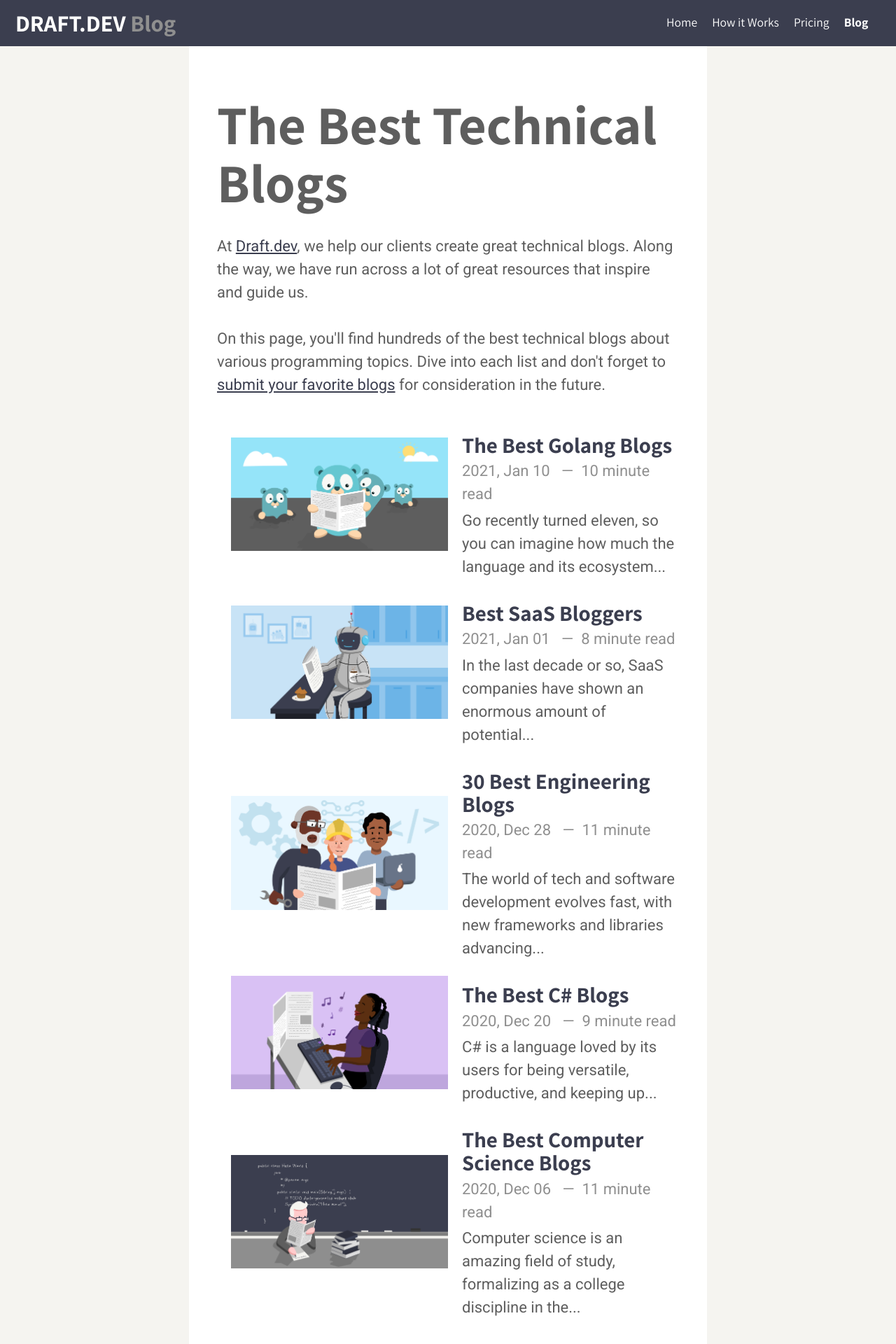
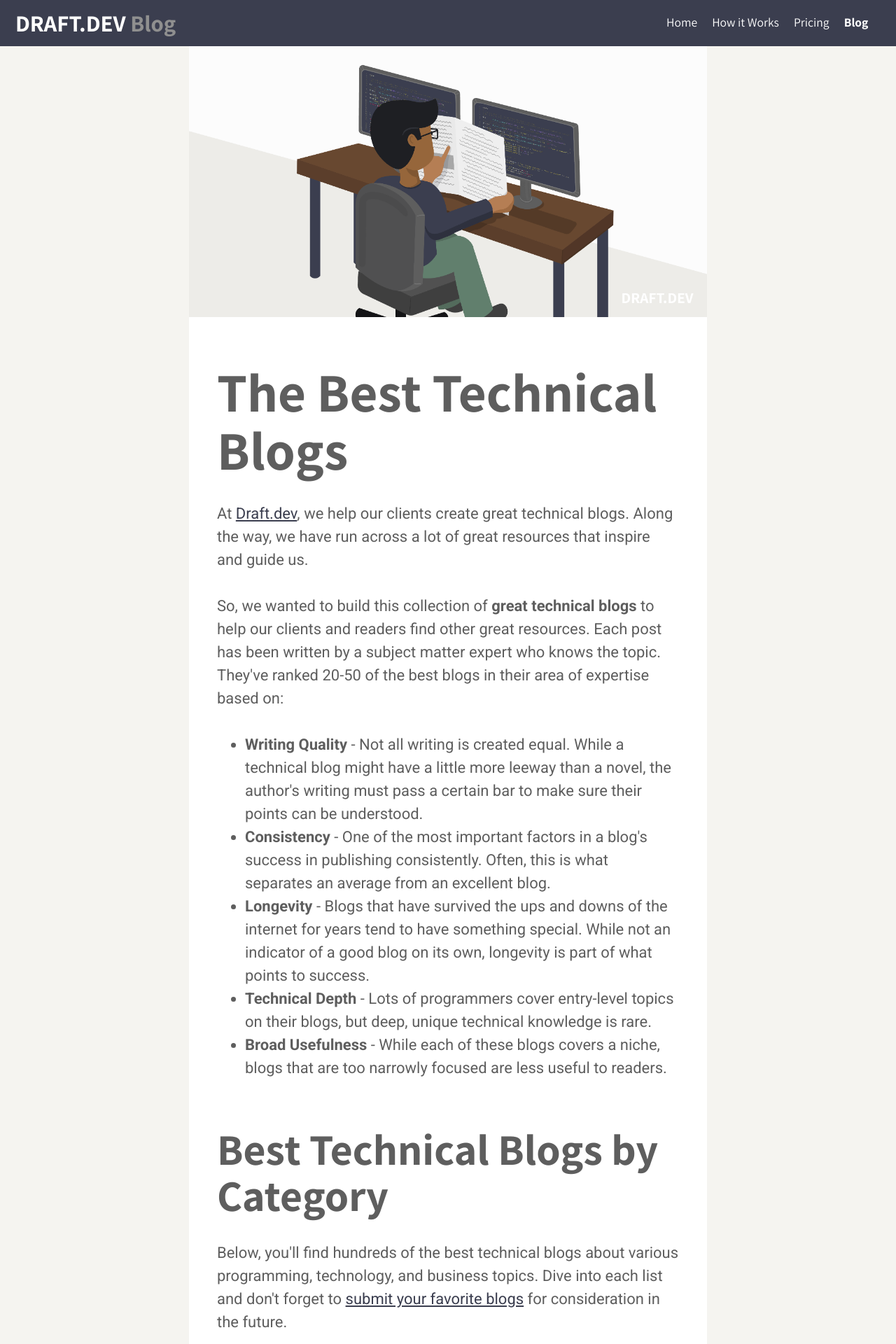
Before and after one commit to karllhughes/learn, a Jekyll site: the page built from technical-blogs.html, in a window 1280 px wide. Shown: the top 1920 px of the page at 70% size. Built offline with Jekyll 4.4.1, drawn with Linux system fonts in a browser that asks for light colours; a script that is not in the unit is left out; some of the changed text lies outside the part shown.

Commit message:
Adding best technical blogs page

```diff
--- a/_layouts/category.html
+++ b/_layouts/category.html
@@ -1,6 +1,11 @@
 ---
 layout: main
 ---
+{% if page.img %}
+<div class="page-cover-image">
+  <img src="{{site.baseurl}}{{page.img}}" alt="Lead image for {{page.title}}" style="width:100%;">
+</div>
+{% endif %}
 <h1>{{ page.title }}</h1>
 
 {{ page.details }}
@@ -23,3 +28,5 @@
   </div>
 </article>
 {% endfor %}
+
+{{ page.after }}
--- a/_posts/2020-12-20-engineering-blogs.md
+++ b/_posts/2020-12-20-engineering-blogs.md
@@ -1,8 +1,8 @@
 ---
 layout: post
-title: 30 Best Engineering Blogs
+title: The Best Engineering Blogs
 description: A great engineering blog is both entertaining and educational. In
-  this list, we've captured 30 of our favorite engineering blogs
+  this list, we've captured 30 of our favorite engineering blogs.
 categories: technical-blogs
 author: anastasia
 date: 2020-12-28T18:00:24.211Z
--- a/_sass/parts/_post.scss
+++ b/_sass/parts/_post.scss
@@ -1,10 +1,4 @@
 .post {
-  .page-cover-image {
-    margin: -5px -40px 20px;
-    position: relative;
-    text-align: center;
-  }
-
   .post-title {
     a {
       text-decoration: none;
--- a/assets/css/main.scss
+++ b/assets/css/main.scss
@@ -144,6 +144,35 @@
   width:100%;
   position:absolute;
 }
+.page-cover-image {
+  margin: -5px -40px 20px;
+  position: relative;
+  text-align: center;
+}
+
+.category-cta {
+  margin: 2rem auto;
+}
+
+.center {
+  text-align: center;
+}
+
+.button-container {
+  margin-top: 1.2rem;
+  margin-bottom: .7rem;
+  a.button {
+    padding: 15px 30px;
+    background-color: $dark-green;
+    color: $white;
+    border-radius: 0.25rem;
+    text-decoration: none;
+  }
+  a.button:hover {
+    text-decoration: none;
+    background-color: $dark-green-hover;
+  }
+}
 
 footer {
   margin-top: 1rem;
--- a/technical-blogs.html
+++ b/technical-blogs.html
@@ -3,8 +3,25 @@
 title: The Best Technical Blogs
 category-name: technical-blogs
 permalink: /technical-blogs/
+img: /assets/posts/programmer.png
 description: Our collection of the best technical blogs on the internet. Topics include programming blogs, developer blogs, software engineering blogs, and more.
 details: |
     <p>At <a href="https://draft.dev">Draft.dev</a>, we help our clients create great technical blogs. Along the way, we have run across a lot of great resources that inspire and guide us.</p>
-    <p style="margin-bottom: 20px;">On this page, you'll find hundreds of the best technical blogs about various programming topics. Dive into each list and don't forget to <a href="https://airtable.com/shrKNdNjYO6hNQxJV">submit your favorite blogs</a> for consideration in the future.</p>
+
+    <p>So, we wanted to build this collection of <strong>great technical blogs</strong> to help our clients and readers find other great resources. Each post has been written by a subject matter expert who knows the topic. They've ranked 20-50 of the best blogs in their area of expertise based on:</p>
+    <ul>
+        <li><strong>Writing Quality</strong> - Not all writing is created equal. While a technical blog might have a little more leeway than a novel, the author's writing must pass a certain bar to make sure their points can be understood.</li>
+        <li><strong>Consistency</strong> - One of the most important factors in a blog's success in publishing consistently. Often, this is what separates an average from an excellent blog.</li>
+        <li><strong>Longevity</strong> - Blogs that have survived the ups and downs of the internet for years tend to have something special. While not an indicator of a good blog on its own, longevity is part of what points to success.</li>
+        <li><strong>Technical Depth</strong> - Lots of programmers cover entry-level topics on their blogs, but deep, unique technical knowledge is rare.</li>
+        <li><strong>Broad Usefulness</strong> - While each of these blogs covers a niche, blogs that are too narrowly focused are less useful to readers.</li>
+    </ul>
+    <h2>Best Technical Blogs by Category</h2>
+    <p style="margin-bottom: 20px;">Below, you'll find hundreds of the best technical blogs about various programming, technology, and business topics. Dive into each list and don't forget to <a href="https://airtable.com/shrKNdNjYO6hNQxJV">submit your favorite blogs</a> for consideration in the future.</p>
+after: |
+    <div class="category-cta">
+        <div class="button-container center">
+            <a class="button" target="_blank" href="https://airtable.com/shrKNdNjYO6hNQxJV">Submit Your Blog</a>
+        </div>
+    </div>
 ---
```
Also changed, not shown: _posts/2020-12-28-saas-bloggers.md (+1 -1 lines).
